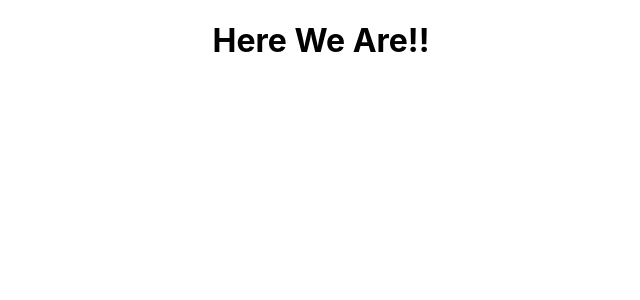
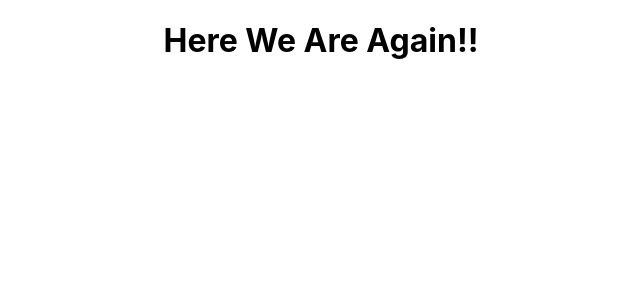
Before and after one commit to seaCod3/resume-client, a React (Create React App) app: page / in a window 1280 px wide. Shown: the top 300 px of the page, without its empty margins (319-959 px from the left). Built offline with nearby package versions, Linux system fonts and the light colour scheme.

Commit message:
testing access

```diff
--- a/src/App.js
+++ b/src/App.js
@@ -4,7 +4,7 @@ function App() {
   return (
     <div className="App">
 
-    <h1>Here We Are!!</h1>
+    <h1>Here We Are Again!!</h1>
 
      <header>
            {/* header */}
```
